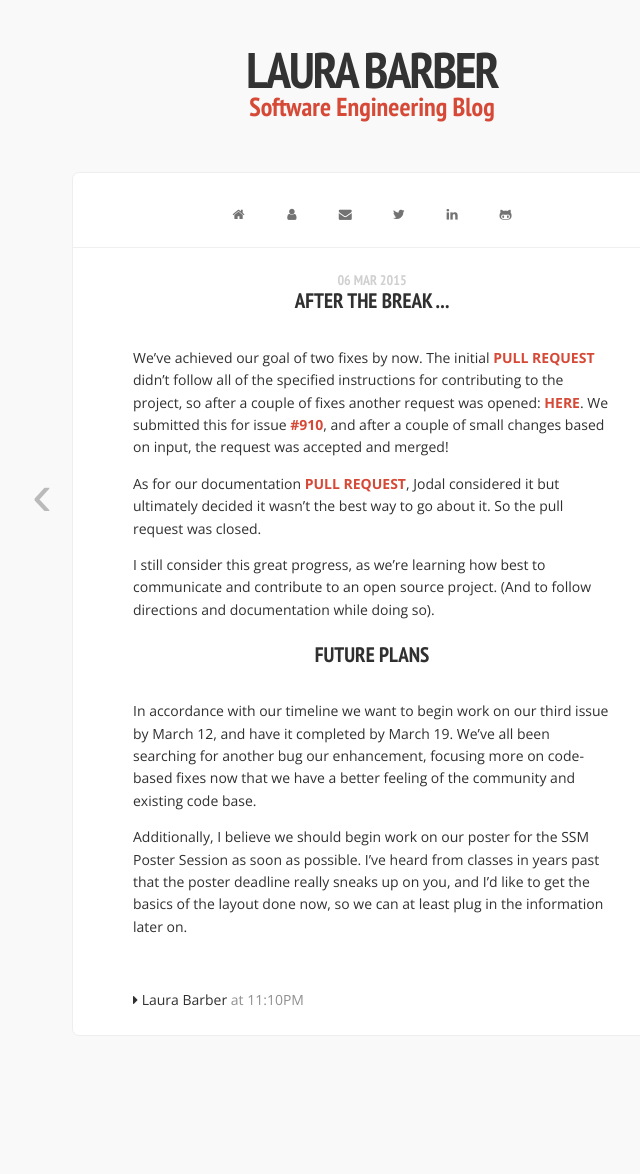
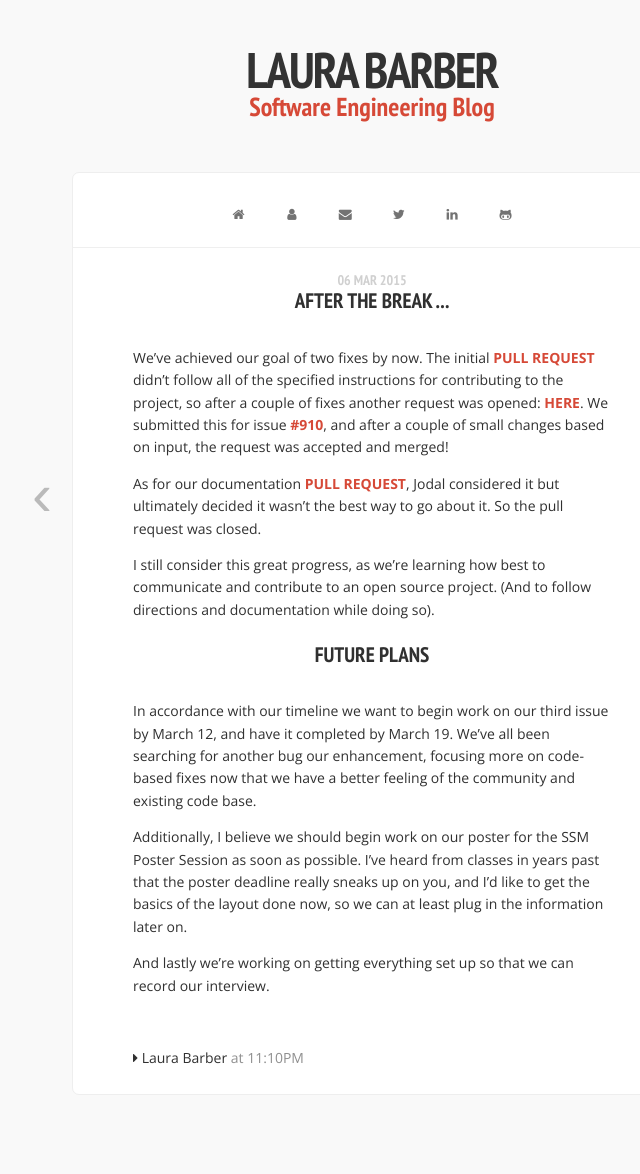
Before and after one commit to Lixxia/lixxia.github.io, a Jekyll site: the page built from _posts/2015-03-06-afterthebreak.md, in a window 1280 px wide. Shown: the whole page, without its empty margins (268-908 px from the left). Built offline with Jekyll 4.4.1, drawn with Linux system fonts in a browser that asks for light colours; nearby versions of some CDN libraries; Markdown is read by kramdown in place of the engine named in the settings; comment, search, counter and statistics services are not loaded; before the commit the page ends 1115 px from its top, so only the background shows below that.

Commit message:
post update

```diff
--- a/_posts/2015-03-06-afterthebreak.md
+++ b/_posts/2015-03-06-afterthebreak.md
@@ -14,3 +14,5 @@ I still consider this great progress, as we're learning how best to communicate
 In accordance with our timeline we want to begin work on our third issue by March 12, and have it completed by March 19. We've all been searching for another bug our enhancement, focusing more on code-based fixes now that we have a better feeling of the community and existing code base.
 
 Additionally, I believe we should begin work on our poster for the SSM Poster Session as soon as possible. I've heard from classes in years past that the poster deadline really sneaks up on you, and I'd like to get the basics of the layout done now, so we can at least plug in the information later on.
+
+And lastly we're working on getting everything set up so that we can record our interview.
```
